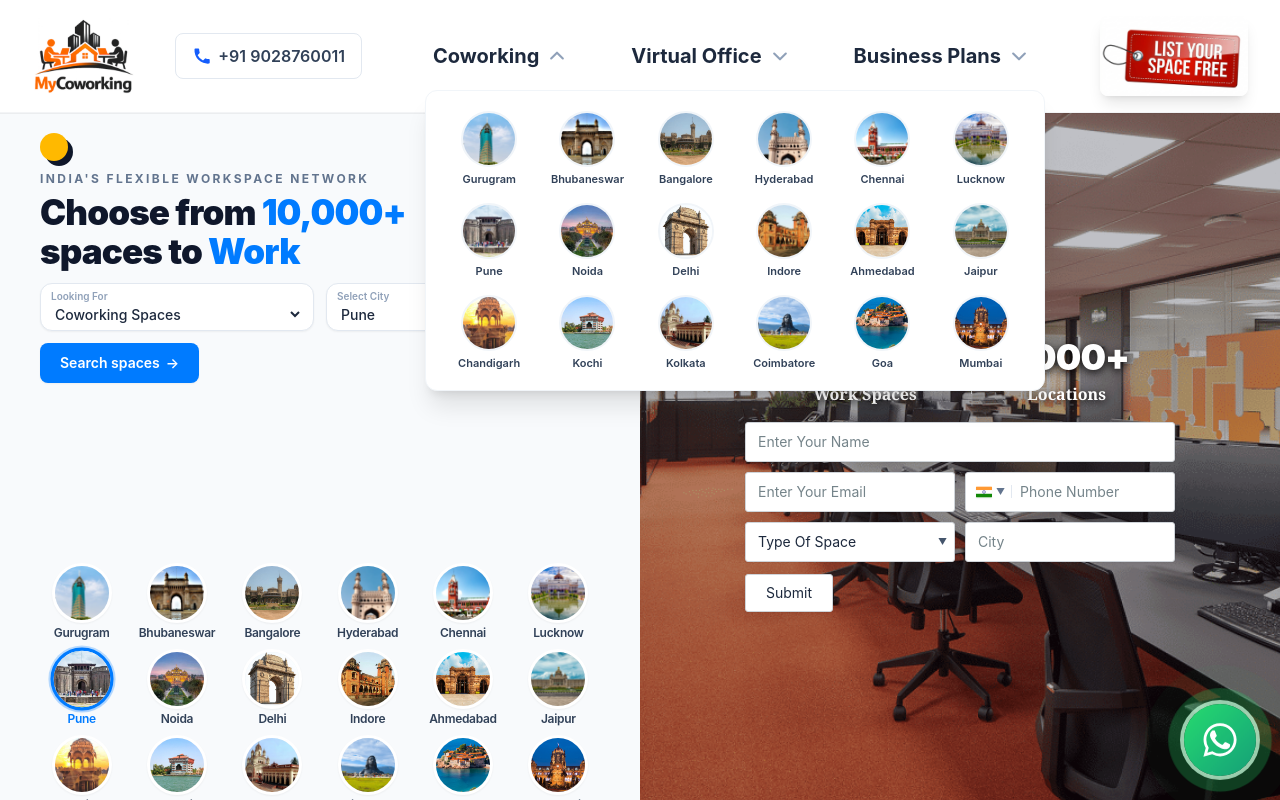
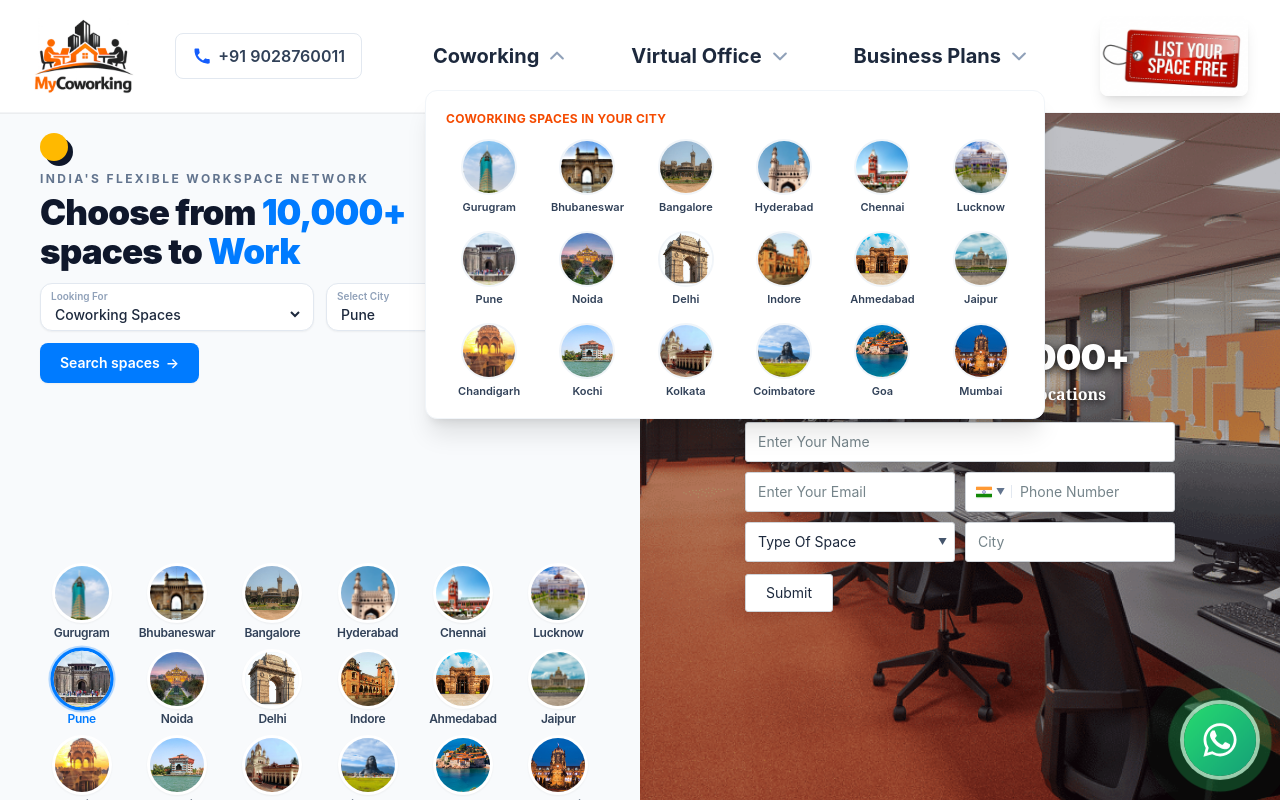
Before and after one commit to pratikbagul1507/my-co-working, a React (Vite) app: page / in a window 1280 px wide. Both pictures are taken after a click on the button "Coworking". Shown: the top 800 px of the page. Built offline with nearby package versions, Linux system fonts and the light colour scheme.

Commit message:
Oct 3, 2026, 10:14 AM

```diff
--- a/src/navbar/Navbar.jsx
+++ b/src/navbar/Navbar.jsx
@@ -4,6 +4,9 @@ import { cityNames } from '../home/homedata';
 import logo from './company-logo.png';
 import label from './label.jpg';
 import { navItems } from './navLinks';
+
+// Tabs whose dropdown shows the city picker
+const CITY_TABS = ['Coworking', 'Virtual Office'];
 
 const Navbar = () => {
   const [isOpen, setIsOpen] = useState(false);
@@ -16,6 +19,38 @@ const Navbar = () => {
   const handleCityClick = (cityName) => {
     closeMenu();
     navigate('/', { state: { openCity: cityName } });
+  };
+
+  // City picker for the Coworking / Virtual Office tabs; each tab has its own heading and style
+  const renderCityGrid = (tabName, cols) => {
+    const isVirtual = tabName === 'Virtual Office';
+    return (
+      <div className={isVirtual ? 'rounded-lg bg-blue-50/60 p-3' : ''}>
+        <p className={`text-xs font-bold uppercase tracking-wide mb-3 ${isVirtual ? 'text-blue-700' : 'text-orange-600'}`}>
+          {isVirtual ? 'Virtual Office in your city' : 'Coworking Spaces in your city'}
+        </p>
+        <div className={cols === 6 ? 'grid grid-cols-6 gap-x-3 gap-y-4' : 'grid grid-cols-3 gap-x-2 gap-y-3'}>
+          {cityNames.map((city) => (
+            <button
+              key={city.name}
+              type="button"
+              onClick={() => handleCityClick(city.name)}
+              className="flex flex-col items-center gap-1.5 group cursor-pointer focus:outline-none"
+            >
+              <img
+                src={city.image}
+                alt={city.name}
+                loading="lazy"
+                className={isVirtual
+                  ? 'w-14 h-14 rounded-xl object-cover border-2 border-blue-100 group-hover:border-blue-500 group-hover:scale-105 transition-all'
+                  : 'w-14 h-14 rounded-full object-cover border-2 border-slate-100 group-hover:border-orange-400 group-hover:scale-105 transition-all'}
+              />
+              <span className={`text-[11px] font-semibold text-slate-700 text-center leading-tight ${isVirtual ? 'group-hover:text-blue-600' : 'group-hover:text-orange-600'}`}>{city.name}</span>
+            </button>
+          ))}
+        </div>
+      </div>
+    );
   };
 
   const toggleDropdown = (menu) => {
@@ -91,21 +126,9 @@ const Navbar = () => {
 
               {/* Desktop Dropdown Menu */}
               {activeDropdown === item.name && (
-                <div className={`absolute left-0 mt-1 bg-white border border-slate-100 rounded-xl shadow-xl z-50 animate-in fade-in slide-in-from-top-1 duration-150 ${item.name === 'Coworking' ? 'w-[620px] p-5' : 'w-64 py-2'}`}>
-                  {item.name === 'Coworking' ? (
-                <div className="grid grid-cols-6 gap-x-3 gap-y-4">
-                  {cityNames.map((city) => (
-                    <button
-                      key={city.name}
-                      type="button"
-                      onClick={() => handleCityClick(city.name)}
-                      className="flex flex-col items-center gap-1.5 group cursor-pointer focus:outline-none"
-                    >
-                      <img src={city.image} alt={city.name} loading="lazy" className="w-14 h-14 rounded-full object-cover border-2 border-slate-100 group-hover:border-orange-400 group-hover:scale-105 transition-all" />
-                      <span className="text-[11px] font-semibold text-slate-700 group-hover:text-orange-600 text-center leading-tight">{city.name}</span>
-                    </button>
-                  ))}
-                </div>
+                <div className={`absolute left-0 mt-1 bg-white border border-slate-100 rounded-xl shadow-xl z-50 animate-in fade-in slide-in-from-top-1 duration-150 ${CITY_TABS.includes(item.name) ? 'w-[620px] p-5' : 'w-64 py-2'}`}>
+                  {CITY_TABS.includes(item.name) ? (
+                renderCityGrid(item.name, 6)
                   ) : item.links.map((link) => (
                     <Link
                       key={link}
@@ -184,21 +207,9 @@ const Navbar = () => {
 
                 {/* Sub-links dropdown */}
                 {isExpanded && (
-                  <div className={item.name === 'Coworking' ? 'pt-3 pb-1' : 'pl-3 pt-2 pb-1 flex flex-col space-y-2'}>
-                    {item.name === 'Coworking' ? (
-                <div className="grid grid-cols-3 gap-x-2 gap-y-3">
-                  {cityNames.map((city) => (
-                    <button
-                      key={city.name}
-                      type="button"
-                      onClick={() => handleCityClick(city.name)}
-                      className="flex flex-col items-center gap-1.5 group cursor-pointer focus:outline-none"
-                    >
-                      <img src={city.image} alt={city.name} loading="lazy" className="w-14 h-14 rounded-full object-cover border-2 border-slate-100 group-hover:border-orange-400 group-hover:scale-105 transition-all" />
-                      <span className="text-[11px] font-semibold text-slate-700 group-hover:text-orange-600 text-center leading-tight">{city.name}</span>
-                    </button>
-                  ))}
-                </div>
+                  <div className={CITY_TABS.includes(item.name) ? 'pt-3 pb-1' : 'pl-3 pt-2 pb-1 flex flex-col space-y-2'}>
+                    {CITY_TABS.includes(item.name) ? (
+                renderCityGrid(item.name, 3)
                     ) : item.links.map((link) => (
                       <Link
                         key={link}
```
